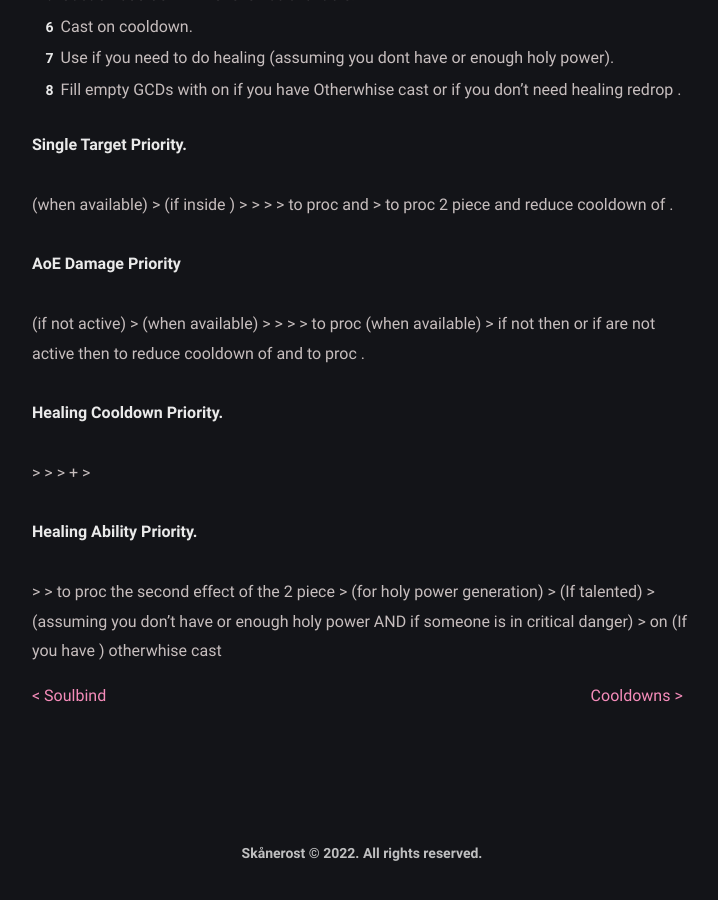
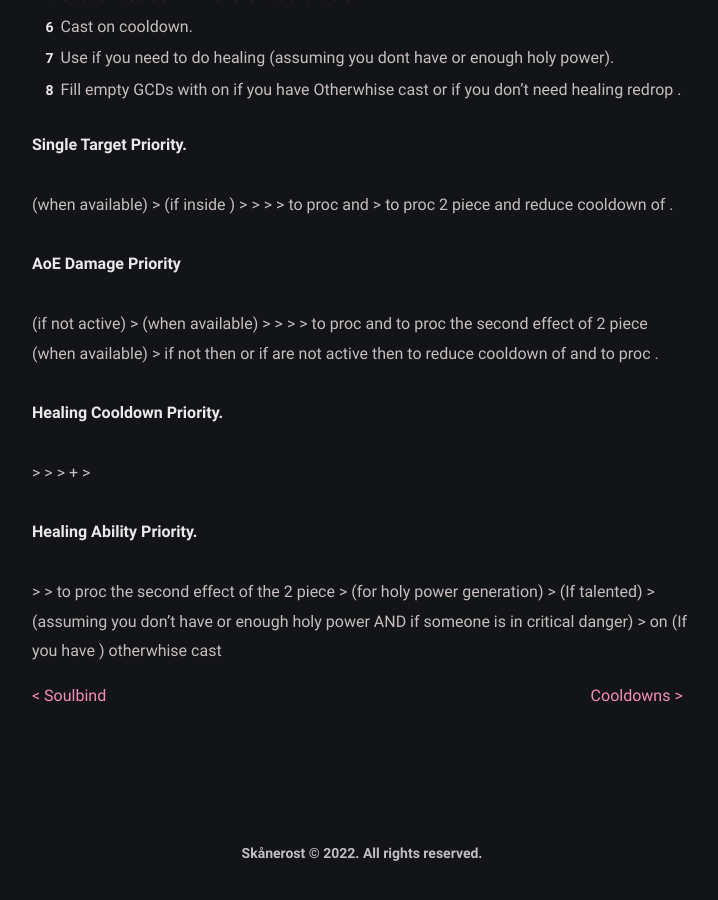
Before and after one commit to BetterThanWowhead/BetterThanWowhead.github.io, a Jekyll site: the page built from pages/M+/playstyle.md, in a window 1280 px wide and 900 px high, scrolled down 2464 px. Shown: the whole window, without its empty margins (278-996 px from the left). Built offline with Jekyll 4.4.1, drawn with Linux system fonts in a browser that asks for light colours; a script that is not in the unit is left out.

Commit message:
Update playstyle.md

```diff
--- a/pages/M+/playstyle.md
+++ b/pages/M+/playstyle.md
@@ -112,7 +112,7 @@
 <a href="https://www.wowhead.com/spell=20271/judgment" data-wowhead="spell=20271"></a>
 \>
 <a href="https://www.wowhead.com/spell=85673/word-of-glory" data-wowhead="spell=85673"></a> to proc
-<a href="https://ptr.wowhead.com/spell=364468/dawn-will-come" data-wowhead="spell=364468"></a> (when available) > if not then <a href="https://www.wowhead.com/spell=53600/shield-of-the-righteous" data-wowhead="spell=53600"></a> or if <a href="https://tbc.wowhead.com/spell=31884/avenging-wrath" data-wowhead="spell=31884"></a> are not active then <a href="https://www.wowhead.com/spell=85222/light-of-dawn" data-wowhead="spell=85222"></a> to reduce cooldown of <a href="https://tbc.wowhead.com/spell=31884/avenging-wrath" data-wowhead="spell=31884"></a> and to proc <a href="https://www.wowhead.com/spell=248033/awakening" data-wowhead="spell=248033"></a>.
+<a href="https://ptr.wowhead.com/spell=364468/dawn-will-come" data-wowhead="spell=364468"></a> and <a href="https://www.wowhead.com/spell=85222/light-of-dawn" data-wowhead="spell=85222"></a> to proc the second effect of 2 piece (when available) > if not then <a href="https://www.wowhead.com/spell=53600/shield-of-the-righteous" data-wowhead="spell=53600"></a> or if <a href="https://tbc.wowhead.com/spell=31884/avenging-wrath" data-wowhead="spell=31884"></a> are not active then <a href="https://www.wowhead.com/spell=85222/light-of-dawn" data-wowhead="spell=85222"></a> to reduce cooldown of <a href="https://tbc.wowhead.com/spell=31884/avenging-wrath" data-wowhead="spell=31884"></a> and to proc <a href="https://www.wowhead.com/spell=248033/awakening" data-wowhead="spell=248033"></a>.
 
 **Healing Cooldown Priority.**
 
```
